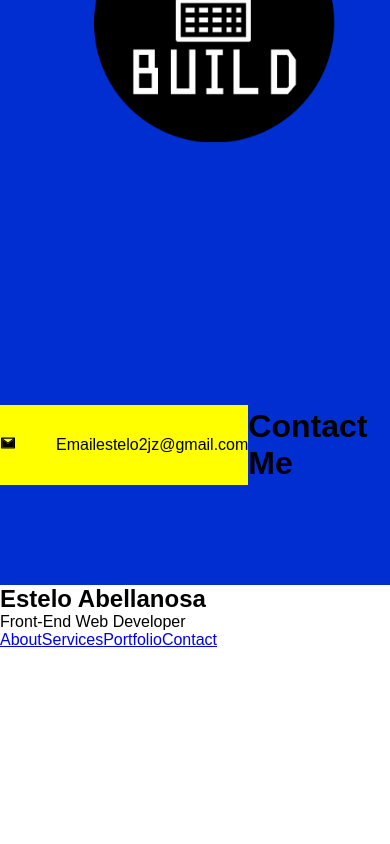
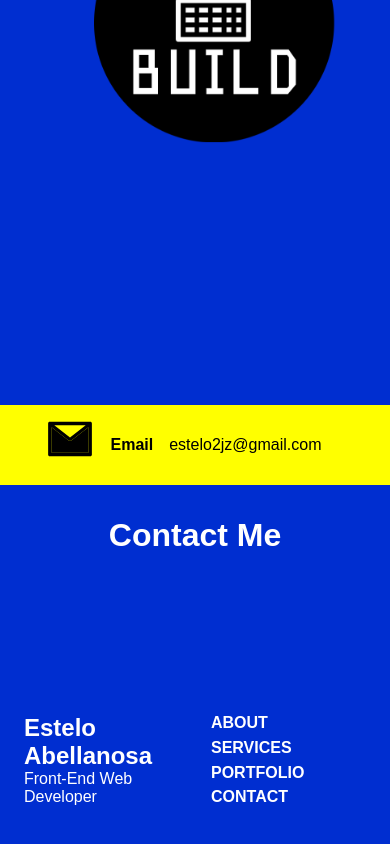
Before and after one commit to estelo2jz/reactportfoliov4, a React (Create React App) app: page / in a window 390 px wide. Shown: the part 5290-6134 px from the top of the page. Before the commit the page ends 5939 px from the top, so only its background shows below. Built offline with nearby package versions, Linux system fonts and the light colour scheme.

Commit message:
done footer and contact, next to add portfolio items

```diff
--- a/src/components/Footer.js
+++ b/src/components/Footer.js
@@ -4,7 +4,7 @@ export default class Footer extends Component {
   render() {
     return (
       <div className="footer">
-        <div className="footer_container">
+        <div className="footer__container">
           <div className="footer-left">
             <h2>Estelo Abellanosa</h2>
             <p>
--- a/src/styles/contact.scss
+++ b/src/styles/contact.scss
@@ -15,13 +15,42 @@
       margin-right: 40px;
     }
     p {
-
+      margin-right: 40px;
+      font-weight: 700;
     }
     span {
-
+      margin-right: 40px;
     }
   }
   h1 {
-
+    margin-left: 100px;
+    font-size: 40px;
+    color: #fff;
   }
 }
+
+@media screen and (max-width: 768px) {
+  .contact {
+    flex-direction: column;
+    .contact__bar {
+      width: 100%;
+      justify-content: center;
+      image {
+        margin-left: 16px;
+        margin-right: 16px;
+        font-size: 50px;
+      }
+      p {
+        margin-right: 16px;
+      }
+      span {
+        font-size: 16px;
+      }
+    }
+    h1 {
+      margin-left: 0;
+      margin-top: 32px;
+      font-size: 32px;
+    }
+  }
+}
--- a/src/styles/footer.scss
+++ b/src/styles/footer.scss
@@ -0,0 +1,60 @@
+.footer {
+  background: #002ed0;
+  color: #fff;
+  .footer__container {
+    padding: 60px;
+    display: grid;
+    grid-template-columns: 1fr 2fr;
+    .footer__left {
+      display: flex;
+      flex-direction: column;
+
+      h2 {
+        margin-bottom: 24px;
+      }
+      p {
+        line-height: 2;
+      }
+    }
+    .footer__right {
+      display: flex;
+      justify-content: space-between;
+      padding:  0 100px;
+
+      a {
+        color: #fff;
+        text-decoration: none;
+        font-weight: 700;
+        text-transform: uppercase;
+      }
+    }
+  }
+}
+
+
+@media screen and (max-width: 768px) {
+  .footer {
+    .footer__container {
+      padding: 60px 24px;
+      grid-template-columns: 1fr 1fr;
+      .footer__left {
+      }
+      .footer__right {
+        flex-direction: column;
+
+      }
+    }
+  }
+}
+
+@media screen and (max-width: 468px) {
+  .footer {
+    .footer__container {
+      .footer__left {
+      }
+      .footer__right {
+        padding: 0 16px;
+      }
+    }
+  }
+}
```
